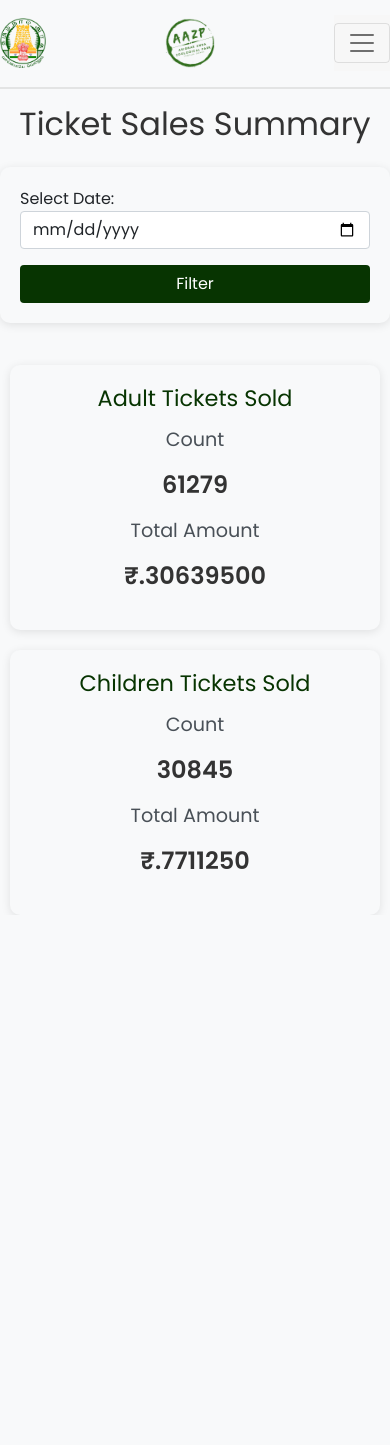
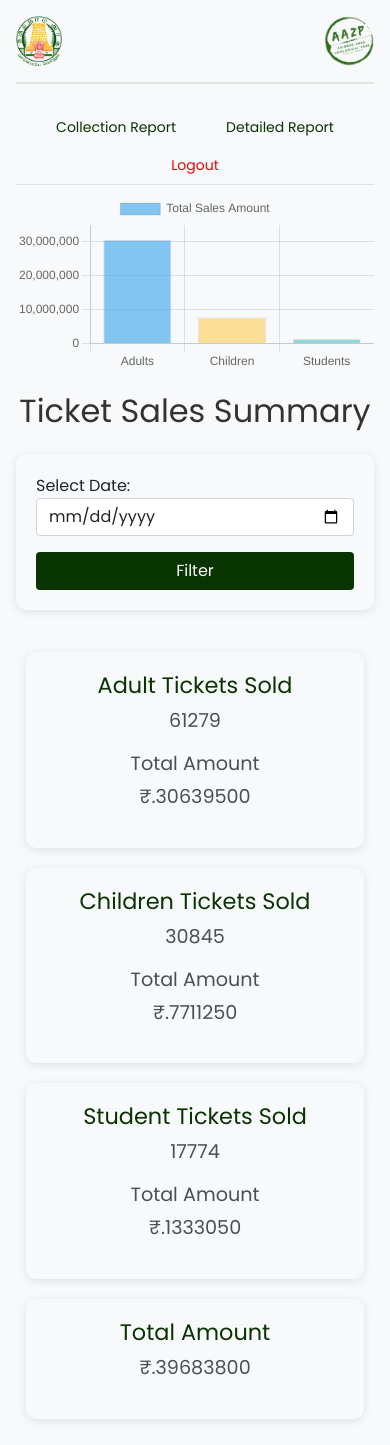
Before and after one commit to Kishorekumar-P/Ticketing_App, a Django app: page /ticket_sales_summary in a window 390 px wide. Before the commit the page ends 915 px from the top, so only its background shows below. Run offline with Django 5.2, Linux system fonts and the light colour scheme; a user stored in the database is signed in; data comes from the database, SQL or seed files in the repository; both versions use the stored data as it was after the commit; a map, chart or similar area stays blank; parts of the project's set-up code (start-up, migrations or seed data) failed here and were passed over; some libraries are stand-ins or nearby versions.

Commit message:
14th commit

```diff
--- a/app/views.py
+++ b/app/views.py
@@ -179,7 +179,8 @@
 def ticket_report_view(request):
     if not request.user.is_authenticated or (request.user.is_authenticated and not request.user.is_active):
         return redirect('/')
-    filter_option = request.GET.get('filter' , '')
+
+    filter_option = request.GET.get('filter', '')
     start_date = request.GET.get('start_date', None)
     end_date = request.GET.get('end_date', None)
     today = timezone.now().date()
@@ -196,18 +197,32 @@
     elif filter_option == 'day_before_yesterday':
         day_before_yesterday = today - timedelta(days=2)
         collection_report = collection_report.filter(created_at__date=day_before_yesterday)
-    # Pass the filtered queryset to the template
+
+    # Convert start_date and end_date to proper date objects if provided
+    if start_date and end_date:
+        # Convert strings to date objects
+        try:
+            start_date = timezone.datetime.strptime(start_date, '%Y-%m-%d').date()
+            end_date = timezone.datetime.strptime(end_date, '%Y-%m-%d').date()
+
+            # Apply the date range filter
+            collection_report = collection_report.filter(created_at__date__range=[start_date, end_date])
+        except ValueError:
+            # Handle the case where date format is incorrect
+            print("Invalid date format")
+            # Optionally, you can set an error message to be displayed in the template
+
+    # Calculate totals for each ticket
     for ticket in collection_report:
-        print(ticket)
         ticket.adult_total = ticket.adult_count * 500
         ticket.children_total = ticket.children_count * 250
         ticket.student_total = ticket.student_count * 75
+
     return render(request, 'collection_report.html', {
-            'collection_report': collection_report,
-            'start_date': start_date,
-            'end_date': end_date,
-        })
-
+        'collection_report': collection_report,
+        'start_date': start_date,
+        'end_date': end_date,
+    })
 def ticket_sales_summary_view(request):
     if not request.user.is_authenticated:
         return redirect('login')  # Redirect to the login page if the user is not authenticated
--- a/static/css/home.css
+++ b/static/css/home.css
@@ -59,6 +59,96 @@
     background-color:#073402;
     color: #f5f5f5;
 }
+.payment-methods {
+    display: flex;
+    flex-direction: column;
+    gap: 10px;
+}
+
+.payment-option {
+    display: flex;
+    align-items: center;
+    background-color: #f7f7f7;
+    border: 1px solid #ddd;
+    padding: 10px;
+    border-radius: 8px;
+}
+.payment-option:hover{
+    background-color: #f0f7f0;
+    border: none;
+}
+
+.payment-option input[type="radio"] {
+    margin-right: 10px;
+}
+
+/* .payment-option input[type="radio"]:checked + span {
+    background-color: #eaf7e5;
+    padding: 5px 10px;
+    border-radius: 5px;
+} */
+
+.btn-print {
+    background-color: #002400;
+    color: white;
+    border: none;
+    padding: 10px 20px;
+    border-radius: 8px;
+    cursor: pointer;
+    font-size: 14px;
+    margin-top: 20px;
+}
+
+.btn-print:hover {
+    background-color: #004d00;
+}
+
+.form-group input{
+    border: none;
+    width: 240px;
+    height: 40px;
+    background-color: #e9ecef;
+    border-radius: 8px;
+}
+.form-group input:hover{
+    background-color: #e9ecef;
+}
+.container-fluid {
+    max-width: 100%;
+    padding-left: 0;
+    padding-right: 0;
+}
+.form-group input {
+    width: 100%;
+    background-color: #e9ecef;
+    border-radius: 8px;
+}
+.payment-option {
+    display: flex;
+    align-items: center;
+    padding: 10px;
+    border-radius: 8px;
+    cursor: pointer;
+    transition: background-color 0.3s;
+}
+.payment-option:hover {
+    background-color: #f0f7f0;
+}
+@media (max-width: 768px) {
+    .sidebar {
+        width: 100%;
+    }
+
+    .main-content {
+        padding: 15px;
+    }
+
+    .order-summary {
+        padding: 15px;
+        border-radius: 8px;
+    }
+}
+
 /* .Payment_box{
     padding: 5px;
     width: 80%;
--- a/template/ticket_sales_summary.html
+++ b/template/ticket_sales_summary.html
@@ -16,15 +16,20 @@
         body {
             font-family: 'Poppins', sans-serif;
             background-color: #f8f9fa;
+            overflow-x: hidden;
+            margin: 0;
         }
 
         .container-fluid {
             width: 100%;
             min-height: 100vh;
+            padding: 0;
         }
 
         .main-content {
             background-color: #f8f9fa;
+            padding: 1rem;
+            overflow-y: auto;
         }
 
         h1 {
@@ -35,11 +40,10 @@
         }
 
         .form-container {
-            max-width: 400px;
-            margin: 0 auto;
+            max-width: 100%;
             margin-bottom: 2rem;
+            padding: 20px;
             background-color: #f8f9fa;
-            padding: 20px;
             border-radius: 10px;
             box-shadow: 0 2px 10px rgba(0, 0, 0, 0.1);
         }
@@ -48,36 +52,27 @@
             display: flex;
             justify-content: space-between;
             flex-wrap: wrap;
-            margin-bottom: 3rem;
         }
 
         .summary-item {
+            flex: 1;
+            min-width: 220px;
+            margin: 10px;
+            padding: 20px;
+            text-align: center;
             background-color: #f8f9fa;
             border-radius: 10px;
             box-shadow: 0 2px 10px rgba(0, 0, 0, 0.1);
-            padding: 20px;
-            text-align: center;
-            flex: 1;
-            min-width: 220px;
-            margin: 10px;
         }
 
         .summary-item h2 {
             font-size: 1.4rem;
-            margin-bottom: 1rem;
             color: #073401;
         }
 
-        .summary-item h3 {
+        .summary-item h3, .summary-item p {
             font-size: 1.2rem;
-            margin-bottom: 1rem;
             color: #495057;
-        }
-
-        .summary-item p {
-            font-size: 1.5rem;
-            color: #333;
-            font-weight: bold;
         }
 
         .chart-container {
@@ -88,16 +83,15 @@
         .btn-export {
             background-color: #28a745;
             color: white;
-            text-align: center;
             padding: 10px 15px;
             text-decoration: none;
             border-radius: 5px;
             display: inline-block;
+            text-align: center;
         }
 
         .btn-export:hover {
             background-color: #218838;
-            color: white;
         }
 
         .logout {
@@ -107,69 +101,53 @@
             color: red;
             font-weight: bold;
             cursor: pointer;
-            justify-content: center;
         }
 
-        /* Media queries for better desktop responsiveness */
+        /* Media queries */
         @media (min-width: 1200px) {
-            .form-container {
-                max-width: 500px;
-            }
-
             .summary-container {
                 justify-content: space-around;
-                margin-bottom: 4rem;
             }
 
             .summary-item {
-                flex: 0 1 calc(25% - 20px); /* 4 items per row on large screens */
-            }
-
-            h1 {
-                font-size: 2.5rem;
-            }
-
-            .main-content {
-                padding: 2rem;
-            }
-
-            .chart-container {
-                max-width: 800px;
+                flex: 0 1 calc(25% - 20px); /* 4 items per row */
             }
         }
 
         @media (min-width: 1600px) {
-            .form-container {
-                max-width: 600px;
-            }
-
             .summary-item h2 {
                 font-size: 2rem;
             }
 
             .summary-item p {
-                font-size: 2rem;
+                font-size: 1.8rem;
             }
         }
     </style>
 </head>
 <body>
-    <div class="row">
-        <div class="col-md-2">
-            <div class="sidebar d-none d-lg-block">
-                <div style="display: flex; justify-content: center;">
+    <div class="container-fluid">
+        <div class="row" style="overflow: hidden;">
+            <div class="col-lg-2 d-none d-lg-block" style="background-color: #eaf7ea;">
+                <div class="sidebar d-none d-lg-block" style="width: 16%;">
+                    <div style="display: flex; justify-content: center;padding-top: 20px;">
                         <img class="img" src="{% static 'assets/AAZP_logo.png' %}" alt="zoo logo">
                     </div>
                     <br><br><br>
-                <a href="" class="text-center">Detailed Report</a>
-                <a href="collection_report" class="text-center">Collection Report</a>
-                <a href="logout" class="text-center" style="position: absolute; bottom: 20px; width: 100%; color: red;">Logout</a>
+                    <a href="collection_report" class="text-center d-flex align-items-center justify-content-sm-center">
+                        <img src="{% static 'assets/lab_profile.png' %}" alt="Ticket Icon" style="width: 20px; height: 20px; margin-right: 5px;">
+                        Collection Report
+                    </a>
+                    <a href="ticket_sales_summary" class="text-center d-flex align-items-center justify-content-center">
+                        <img src="{% static 'assets/problem.png' %}" alt="Ticket Icon" style="width: 20px; height: 20px; margin-right: 5px;">
+                        &nbsp;&nbsp;Detailed Report
+                    </a>                    <a href="logout" class="text-center" style="position: absolute; bottom: 20px; width: 100%; color: red;">Logout</a>
                  </div>
             </div>
-        <div class="col-md-10">
-            <main class="col-md-12 sm-auto col-lg-12 content">
+            <div class="col-lg-10">
+                <main class="main-content">
                     <div class="row align-items-center">
-                    <div class="col-12 d-flex justify-content-between align-items-center" style="padding-top: 15px;">
+                        <div class="col-12 d-flex justify-content-between align-items-center">
                             <img
                                 src="{% static 'assets/unnamed.png' %}"
                                 class="img-fluid d-none d-md-block"
@@ -194,32 +172,34 @@
                                 alt="Left Logo for smaller screens"
                                 style="max-height: 50px; width: auto;"
                             />
-                        <nav class="navbar navbar-expand-lg navbar-light bg d-lg-none" style="background-color:#f7f7f7;">
-                            <!-- Navbar toggler button (hamburger icon) for small screens -->
-                            <button class="navbar-toggler" type="button" data-toggle="collapse" data-target="#navbarContent" aria-controls="navbarContent" aria-expanded="false" aria-label="Toggle navigation">
-                                <span class="navbar-toggler-icon"></span>
-                            </button>
-                            <!-- Collapsible navbar content -->
-                            <div class="collapse navbar-collapse" id="navbarContent">
-                                <ul class="navbar-nav mr-auto">
-                                    <li class="nav-item active">
-                                        <a class="nav-link" href="ticket_sales_summary">Detailed Report</a>
-                                    </li>
-                                    <li class="nav-item">
-                                        <a class="nav-link" href="collection_report">Collection Report</a>
-                                    </li>
-                                    <li class="nav-item">
-                                        <a href="logout" class="text-center" style="color: red;">Logout</a>
-                                    </li>
-                                </ul>
-                            </div>
-                        </nav>
                         </div>
                       </div>
 
                     <hr style="border-top: 2px solid #a7a7a7;">
-                <div class="main-content" style="max-height:810px; overflow-y: auto;">
-                    <div class="row">
+                    <nav class="navbar navbar-expand-md justify-content-center d-block d-md-none">
+                        <ul class="nav nav-tabs justify-content-center" id="navId" role="tablist">
+                            <li class="nav-item mx-2">
+                                <a href="collection_report" class="nav-link text-center"  style="color: #073401;">
+                                    Collection Report
+                                </a>
+                            </li>
+                            <li class="nav-item mx-2">
+                                <a href="ticket_sales_summary" class="nav-link text-center"  style="color: #073401;">
+                                    Detailed Report
+                                </a>
+                            </li>
+                            <li class="nav-item mx-2">
+                                <a href="logout" class="nav-link text-center" style="color: red;">
+                                    Logout
+                                </a>
+                            </li>
+                        </ul>
+                    </nav>
+                    <div class="chart-container">
+                        <canvas id="salesChart"></canvas>
+                    </div>
+
+                    <div class="row" style="padding-top: 20px;">
                         <div class="col-md-4" style="align-content: center;">
                             <h1>Ticket Sales Summary</h1>
                             <div class="form-container">
@@ -230,48 +210,39 @@
                                 </form>
                             </div>
                         </div>
-
                         <div class="col-md-8">
                             <div class="summary-container">
                                 <div class="summary-item">
                                     <h2>Adult Tickets Sold</h2>
-                                    <h3>Count</h3>
                                     <p>{{ total_adults }}</p>
                                     <h3>Total Amount</h3>
                                     <p>₹.{{ total_adult_amount }}</p>
                                 </div>
-
                                 <div class="summary-item">
                                     <h2>Children Tickets Sold</h2>
-                                    <h3>Count</h3>
                                     <p>{{ total_children }}</p>
                                     <h3>Total Amount</h3>
                                     <p>₹.{{ total_children_amount }}</p>
                                 </div>
-
                                 <div class="summary-item">
                                     <h2>Student Tickets Sold</h2>
-                                    <h3>Count</h3>
                                     <p>{{ total_students }}</p>
                                     <h3>Total Amount</h3>
                                     <p>₹.{{ total_student_amount }}</p>
                                 </div>
-
-                                <div class="summary-item" style="display: flex; flex-direction: column; align-items: center;">
+                                <div class="summary-item">
                                     <h2>Total Amount</h2>
                                     <p>₹.{{ total_amount }}</p>
                                 </div>
                             </div>
                         </div>
                     </div>
-
-                    <div class="chart-container">
-                        <canvas id="salesChart"></canvas>
+                </main>
+            </div>
         </div>
     </div>
 
     <script>
-                    // Chart.js data visualization for ticket sales
         const ctx = document.getElementById('salesChart').getContext('2d');
         const salesChart = new Chart(ctx, {
             type: 'bar',
@@ -285,7 +256,6 @@
                         'rgba(255, 206, 86, 0.6)',
                         'rgba(75, 192, 192, 0.6)'
                     ],
-
                     borderWidth: 1
                 }]
             },
@@ -298,9 +268,6 @@
             }
         });
     </script>
-            </main>
-        </div>
-    </div>
 
     <script src="https://code.jquery.com/jquery-3.5.1.slim.min.js"></script>
     <script src="https://cdn.jsdelivr.net/npm/@popperjs/core@2.5.3/dist/umd/popper.min.js"></script>
```
Also changed, not shown: template/collection_report.html (+62 -42 lines), template/complete_report.html (deleted, +0 -110 lines), template/home.html (+80 -93 lines), db.sqlite3, static/assets/filter_alt.png (added), static/assets/lab_profile.png (added), static/assets/local_activity.png (added), static/assets/problem.png (added). Lines whose indentation alone changed are shown as unchanged.
